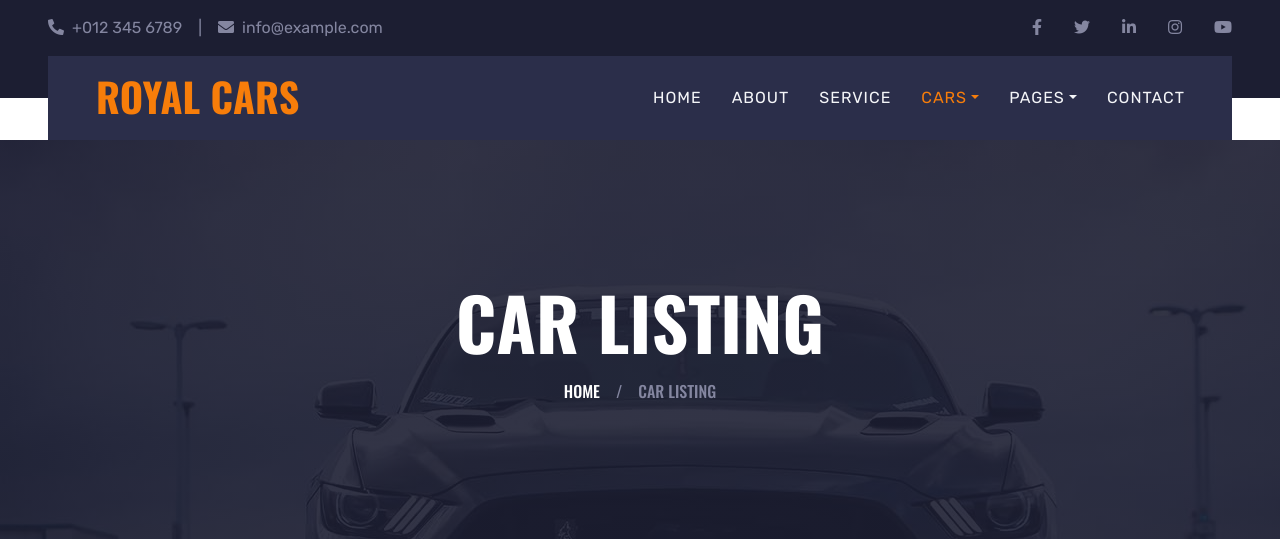
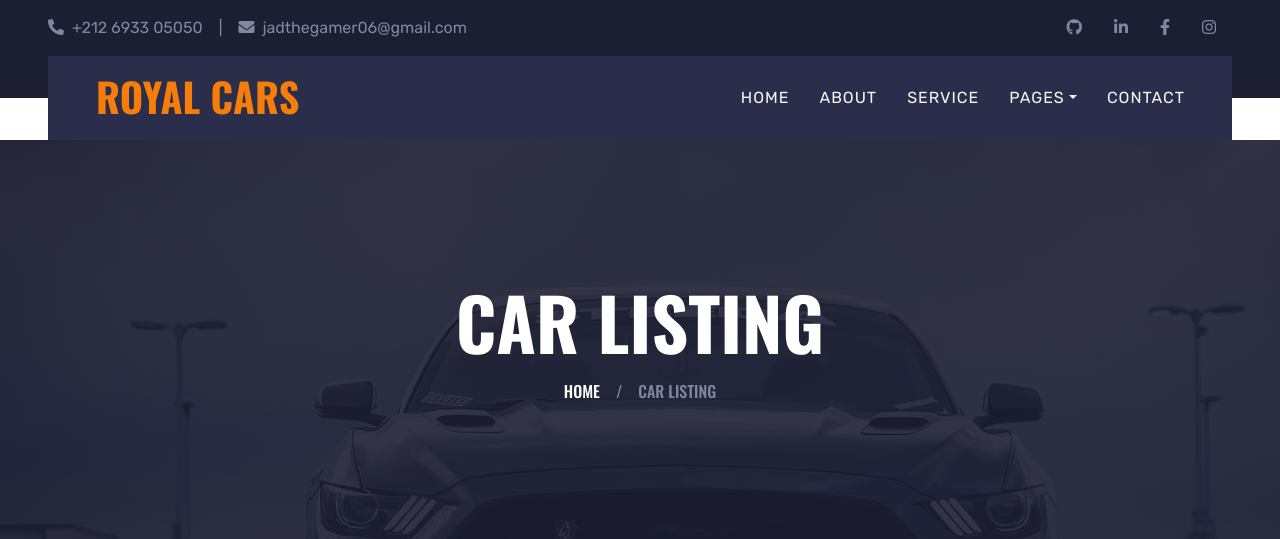
Before and after one commit to Jad-Bel/Drive-Loc-v2, a PHP site: page /views/partials/vehicules/vehiculePage.php in a window 1280 px wide. Shown: the top 539 px of the page. Run offline with PHP 8.4, Linux system fonts and the light colour scheme; data that the repository does not hold is empty.

Commit message:
FEAT: update contact information and social media links in vehicle page

```diff
--- a/views/partials/vehicules/vehiculePage.php
+++ b/views/partials/vehicules/vehiculePage.php
@@ -110,27 +110,24 @@ try {
         <div class="row">
             <div class="col-md-6 text-center text-lg-left mb-2 mb-lg-0">
                 <div class="d-inline-flex align-items-center">
-                    <a class="text-body pr-3" href=""><i class="fa fa-phone-alt mr-2"></i>+012 345 6789</a>
+                    <a class="text-body pr-3" href=""><i class="fa fa-phone-alt mr-2"></i>+212 6933 05050</a>
                     <span class="text-body">|</span>
-                    <a class="text-body px-3" href=""><i class="fa fa-envelope mr-2"></i>info@example.com</a>
+                    <a class="text-body px-3" href=""><i class="fa fa-envelope mr-2"></i>jadthegamer06@gmail.com</a>
                 </div>
             </div>
             <div class="col-md-6 text-center text-lg-right">
                 <div class="d-inline-flex align-items-center">
-                    <a class="text-body px-3" href="">
+                    <a class="text-body px-3" href="https://github.com/Jad-Bel">
+                        <i class="fab fa-github"></i>
+                    </a>
+                    <a class="text-body px-3" href="https://www.linkedin.com/in/jad-belassiria-16390321b/">
+                        <i class="fab fa-linkedin-in"></i>
+                    </a>
+                    <a class="text-body px-3" href="https://www.facebook.com/profile.php?id=100070651475648">
                         <i class="fab fa-facebook-f"></i>
                     </a>
-                    <a class="text-body px-3" href="">
-                        <i class="fab fa-twitter"></i>
-                    </a>
-                    <a class="text-body px-3" href="">
-                        <i class="fab fa-linkedin-in"></i>
-                    </a>
-                    <a class="text-body px-3" href="">
+                    <a class="text-body px-3" href="https://www.instagram.com/_69eei/">
                         <i class="fab fa-instagram"></i>
-                    </a>
-                    <a class="text-body pl-3" href="">
-                        <i class="fab fa-youtube"></i>
                     </a>
                 </div>
             </div>
@@ -154,10 +151,10 @@ try {
                         <a href="about.html" class="nav-item nav-link">About</a>
                         <a href="service.html" class="nav-item nav-link">Service</a>
                         <div class="nav-item dropdown">
-                            <a href="#" class="nav-link dropdown-toggle active" data-toggle="dropdown">Cars</a>
+                            <!-- <a href="#" class="nav-link dropdown-toggle active" data-toggle="dropdown">Cars</a> -->
                             <div class="dropdown-menu rounded-0 m-0">
-                                <a href="car.html" class="dropdown-item">Car Listing</a>
-                                <a href="#" class="dropdown-item">Car Detail</a>
+                                <a href="../vehicules/vehiculePage.php" class="dropdown-item">Car Listing</a>
+                                <!-- <a href="#" class="dropdown-item">Car Detail</a> -->
                             </div>
                         </div>
                         <div class="nav-item dropdown">
@@ -179,7 +176,7 @@ try {
     <div class="container-fluid page-header">
         <h1 class="display-3 text-uppercase text-white mb-3">Car Listing</h1>
         <div class="d-inline-flex text-white">
-            <h6 class="text-uppercase m-0"><a class="text-white" href="">Home</a></h6>
+            <h6 class="text-uppercase m-0"><a class="text-white" href="../../layouts/main.php">Home</a></h6>
             <h6 class="text-body m-0 px-3">/</h6>
             <h6 class="text-uppercase text-body m-0">Car Listing</h6>
         </div>
```
